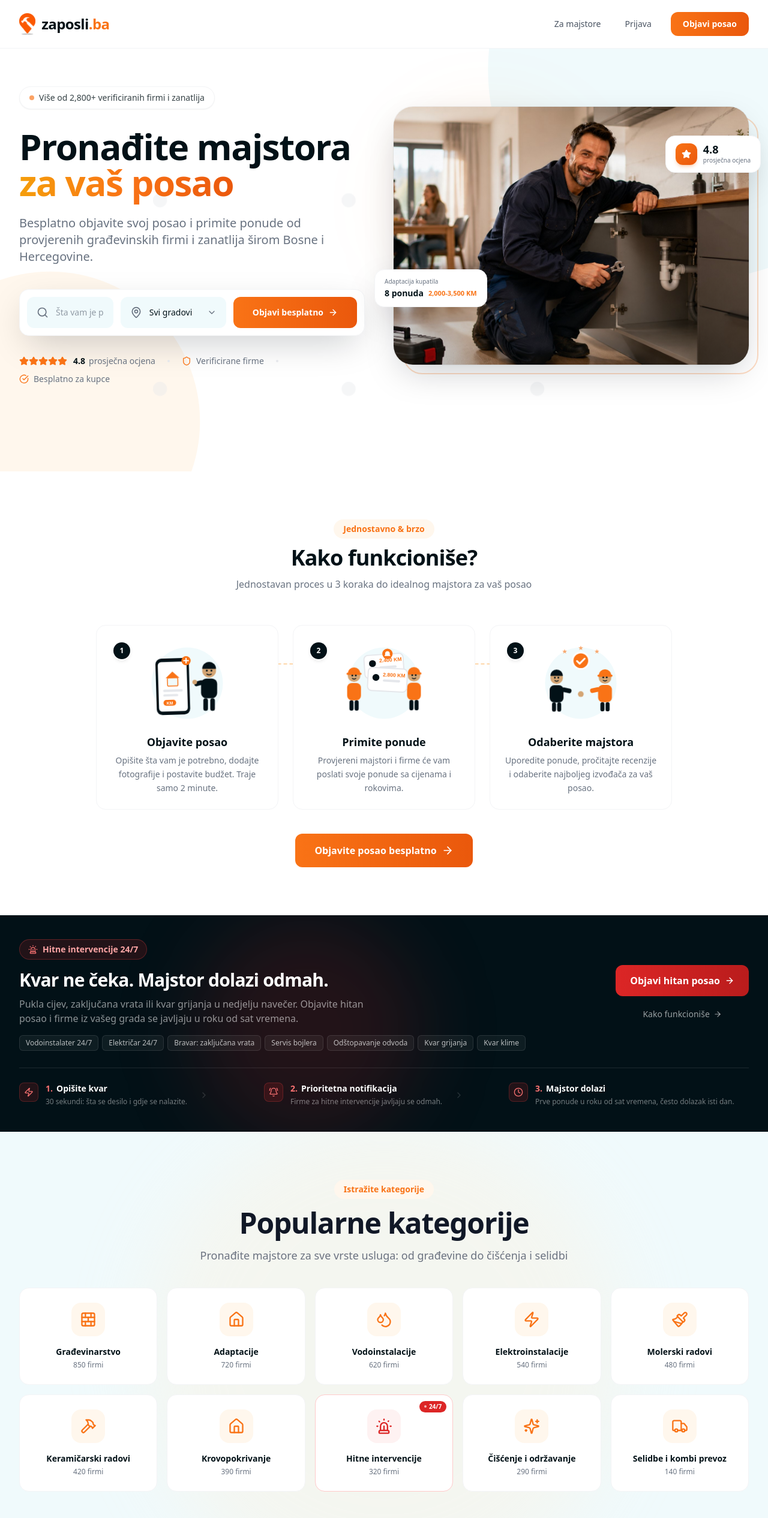
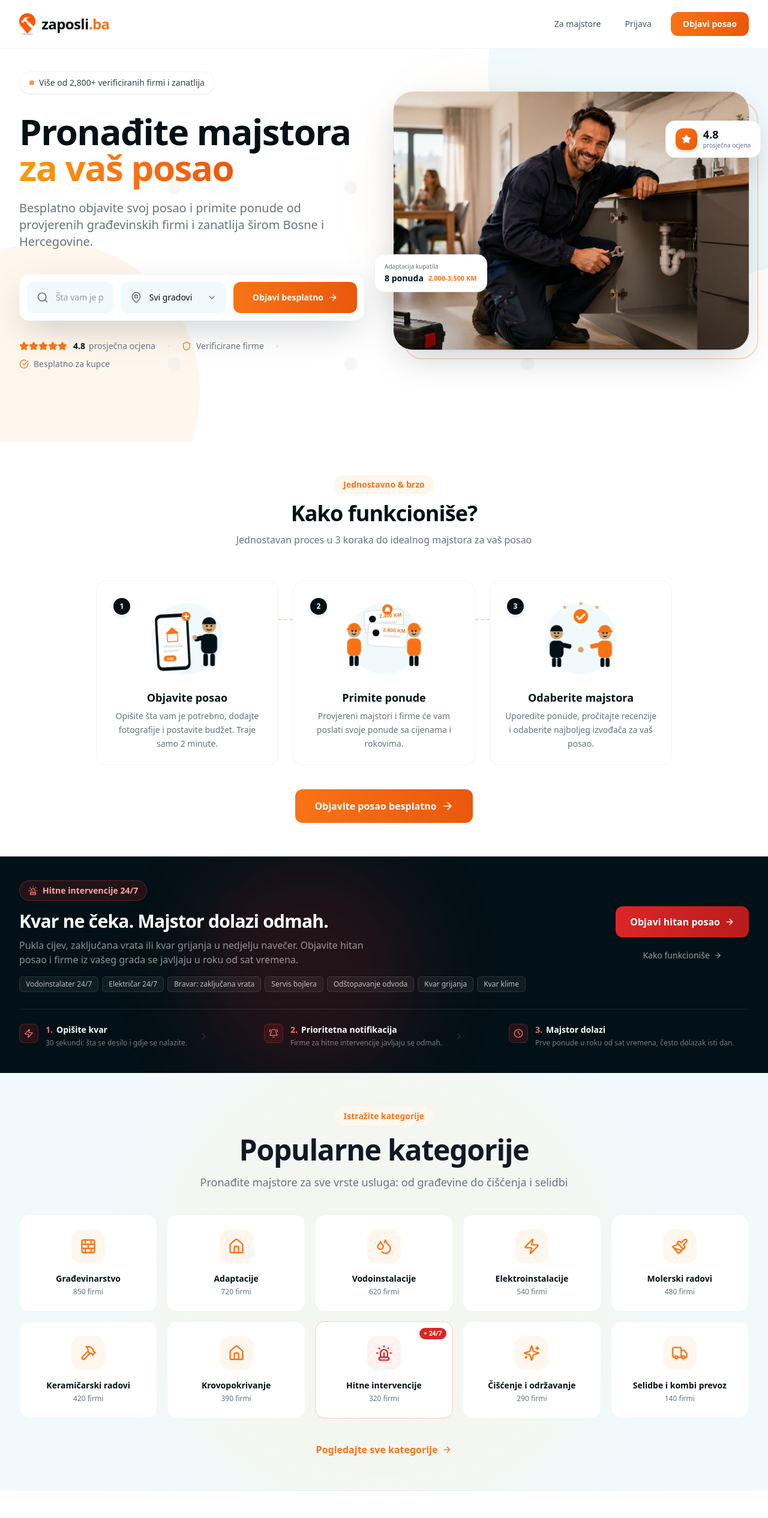
Before and after one commit to ocjenime/zaposli.ba, a Next.js app: page /zaposli.ba/ in a window 1280 px wide. Shown: the top 2531 px of the page at 60% size. Built offline with nearby package versions, Linux system fonts and the light colour scheme.

Commit message:
refactor: smanjena margina izmedju sekcija na homepage (py-14->py-10, py-36->py-28)

```diff
--- a/components/CTASection.tsx
+++ b/components/CTASection.tsx
@@ -3,7 +3,7 @@ import { ArrowRight, Building2, CheckCircle, Sparkles, Wrench } from 'lucide-rea
 
 export default function CTASection() {
   return (
-    <section className="py-14 md:py-20 relative overflow-hidden">
+    <section className="py-10 md:py-14 relative overflow-hidden">
       <div className="absolute inset-0 bg-gradient-hero" />
       <div className="absolute top-0 left-0 w-full h-full opacity-10">
         <svg className="w-full h-full" viewBox="0 0 80 80" xmlns="http://www.w3.org/2000/svg">
--- a/components/HeroSection.tsx
+++ b/components/HeroSection.tsx
@@ -32,7 +32,7 @@ export default function HeroSection() {
         </svg>
       </div>
 
-      <div className="relative mx-auto max-w-7xl px-4 sm:px-6 lg:px-8 pt-24 pb-14 md:py-36 w-full">
+      <div className="relative mx-auto max-w-7xl px-4 sm:px-6 lg:px-8 pt-20 pb-12 md:py-28 w-full">
         <div className="grid lg:grid-cols-2 gap-10 lg:gap-8 items-center">
           {/* Lijevo: sadržaj */}
           <div className="max-w-xl">
--- a/components/HowItWorks.tsx
+++ b/components/HowItWorks.tsx
@@ -25,7 +25,7 @@ const steps = [
 
 export default function HowItWorks() {
   return (
-    <section className="py-14 md:py-20 bg-white relative overflow-hidden">
+    <section className="py-10 md:py-14 bg-white relative overflow-hidden">
       <div className="relative mx-auto max-w-5xl px-4 sm:px-6 lg:px-8">
         <div className="text-center mb-10 md:mb-14">
           <span className="inline-block px-4 py-1.5 bg-primary-50 text-brand-orange rounded-full text-sm font-semibold mb-3">
--- a/components/PopularCategories.tsx
+++ b/components/PopularCategories.tsx
@@ -23,7 +23,7 @@ const popular = featuredSlugs.flatMap((slug) => {
 
 export default function PopularCategories() {
   return (
-    <section className="py-14 md:py-20 bg-cloud relative overflow-hidden">
+    <section className="py-10 md:py-14 bg-cloud relative overflow-hidden">
       <div className="absolute top-1/2 left-1/2 -translate-x-1/2 -translate-y-1/2 w-[800px] h-[800px] bg-gradient-to-r from-primary-100 to-orange-100 rounded-full opacity-30 blur-3xl" />
 
       <div className="relative mx-auto max-w-7xl px-4 sm:px-6 lg:px-8">
--- a/components/RecentProjects.tsx
+++ b/components/RecentProjects.tsx
@@ -54,7 +54,7 @@ const recentProjects = [
 
 export default function RecentProjects() {
   return (
-    <section className="py-14 md:py-20 bg-cloud relative overflow-hidden">
+    <section className="py-10 md:py-14 bg-cloud relative overflow-hidden">
       <div className="relative mx-auto max-w-7xl px-4 sm:px-6 lg:px-8">
         <div className="flex flex-col md:flex-row justify-between items-start md:items-center gap-4 mb-8">
           <div>
--- a/components/StatsSection.tsx
+++ b/components/StatsSection.tsx
@@ -44,7 +44,7 @@ const trustCards = [
 
 export default function StatsSection() {
   return (
-    <section className="py-14 md:py-20 bg-white relative overflow-hidden">
+    <section className="py-10 md:py-14 bg-white relative overflow-hidden">
       <div className="absolute top-0 left-0 right-0 h-px bg-gradient-to-r from-transparent via-gray-200 to-transparent" />
 
       <div className="relative mx-auto max-w-7xl px-4 sm:px-6 lg:px-8">
--- a/components/Testimonials.tsx
+++ b/components/Testimonials.tsx
@@ -37,7 +37,7 @@ const testimonials = [
 
 export default function Testimonials() {
   return (
-    <section className="py-14 md:py-20 bg-white relative overflow-hidden">
+    <section className="py-10 md:py-14 bg-white relative overflow-hidden">
       <div className="absolute bottom-0 right-0 w-96 h-96 bg-primary-50 rounded-full translate-x-1/3 translate-y-1/3 opacity-50" />
 
       <div className="relative mx-auto max-w-7xl px-4 sm:px-6 lg:px-8">
```
